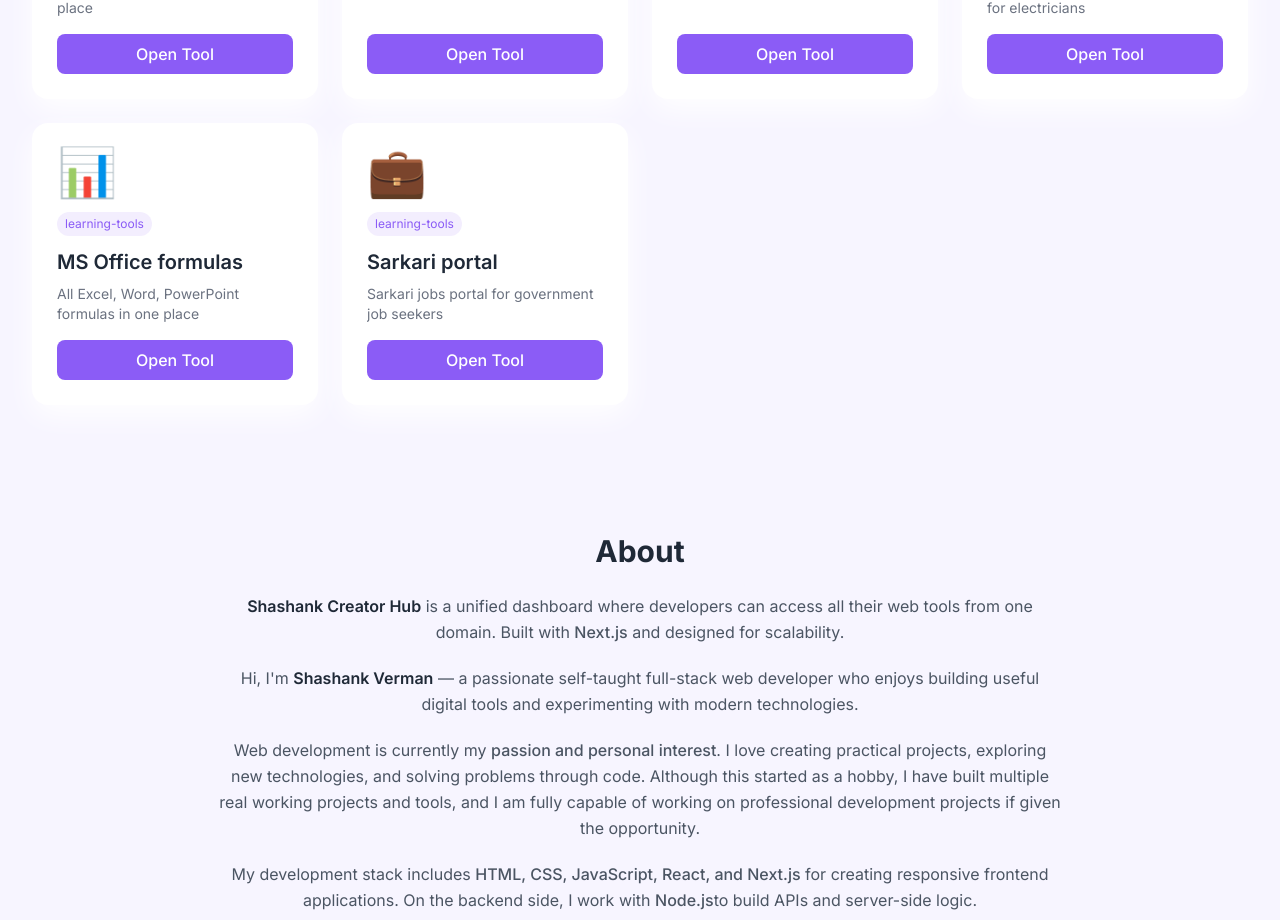
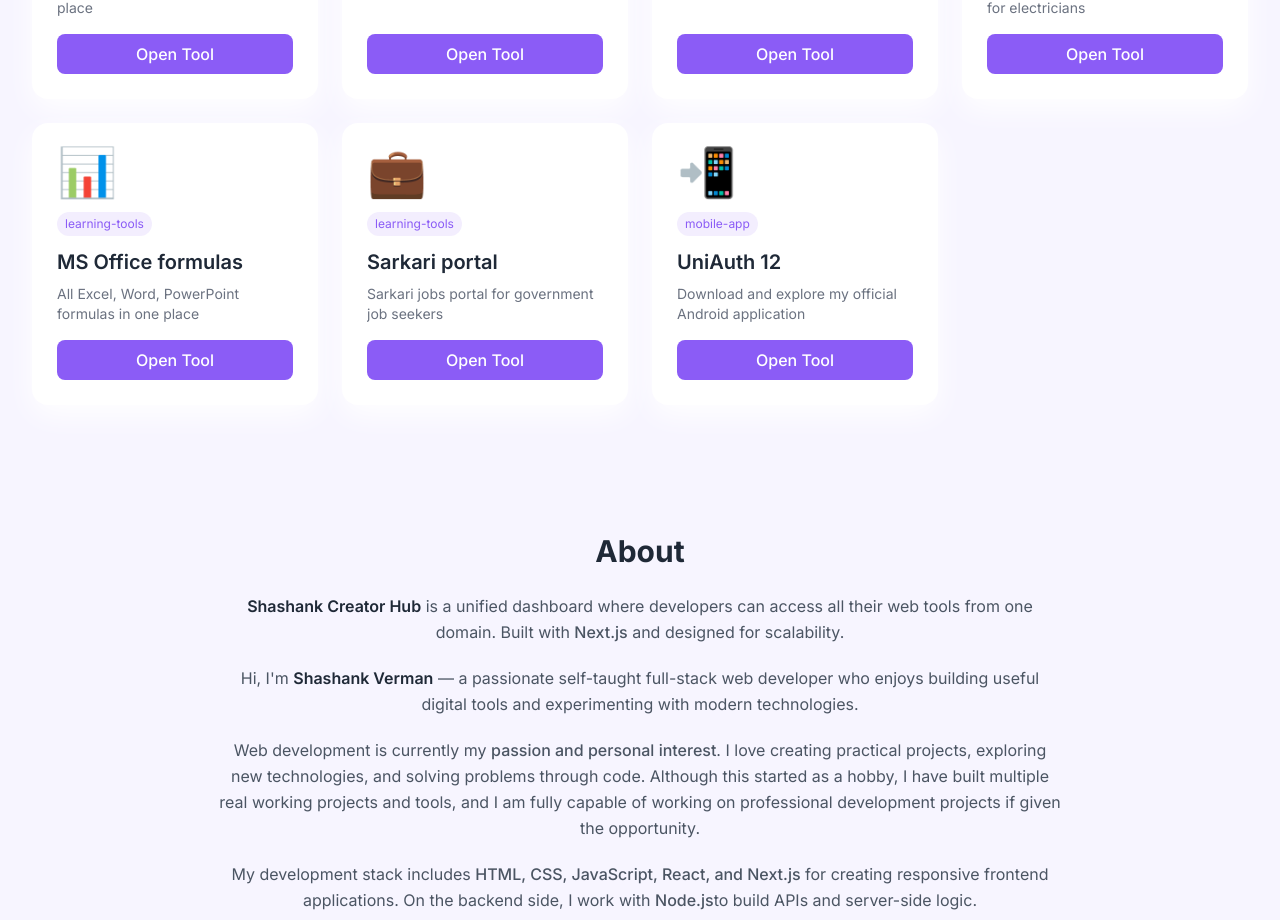
Before and after one commit to sanuverman0312-star/Creators-hub, a Next.js app: page / in a window 1280 px wide. Shown: the part 1117-2037 px from the top of the page. Built offline with nearby package versions, Linux system fonts and the light colour scheme.

Commit message:
uniauth apk added

```diff
--- a/components/ToolCard.tsx
+++ b/components/ToolCard.tsx
@@ -22,6 +22,7 @@ const toolUrls: { [key: string]: string } = {
   electrician: "http://smartelectrician.in/",
   msoffice: "https://ms-office-nine.vercel.app",
   sarkari: "https://sarkari-jobs-portal.vercel.app",
+  myapp: "https://github.com/sanuverman0312-star/Released-apk/releases/download/UniAuth12-1.0.1%2B2/UniAuth12-1.0.1+2.apk",
 };
 
 export default function ToolCard({ name, description, icon, slug, category }: ToolCardProps) {
--- a/data/tools.json
+++ b/data/tools.json
@@ -88,5 +88,14 @@
   "description": "Sarkari jobs portal for government job seekers",
   "icon": "💼",
   "category": "learning-tools"
+},
+{
+  "id": 11,
+  "name": "UniAuth 12",
+  "slug": "myapp",
+  "url": "https://github.com/sanuverman0312-star/Released-apk/releases/download/UniAuth12-1.0.1%2B2/UniAuth12-1.0.1+2.apk",
+  "description": "Download and explore my official Android application",
+  "icon": "📲",
+  "category": "mobile-app"
 }
 ]
```
